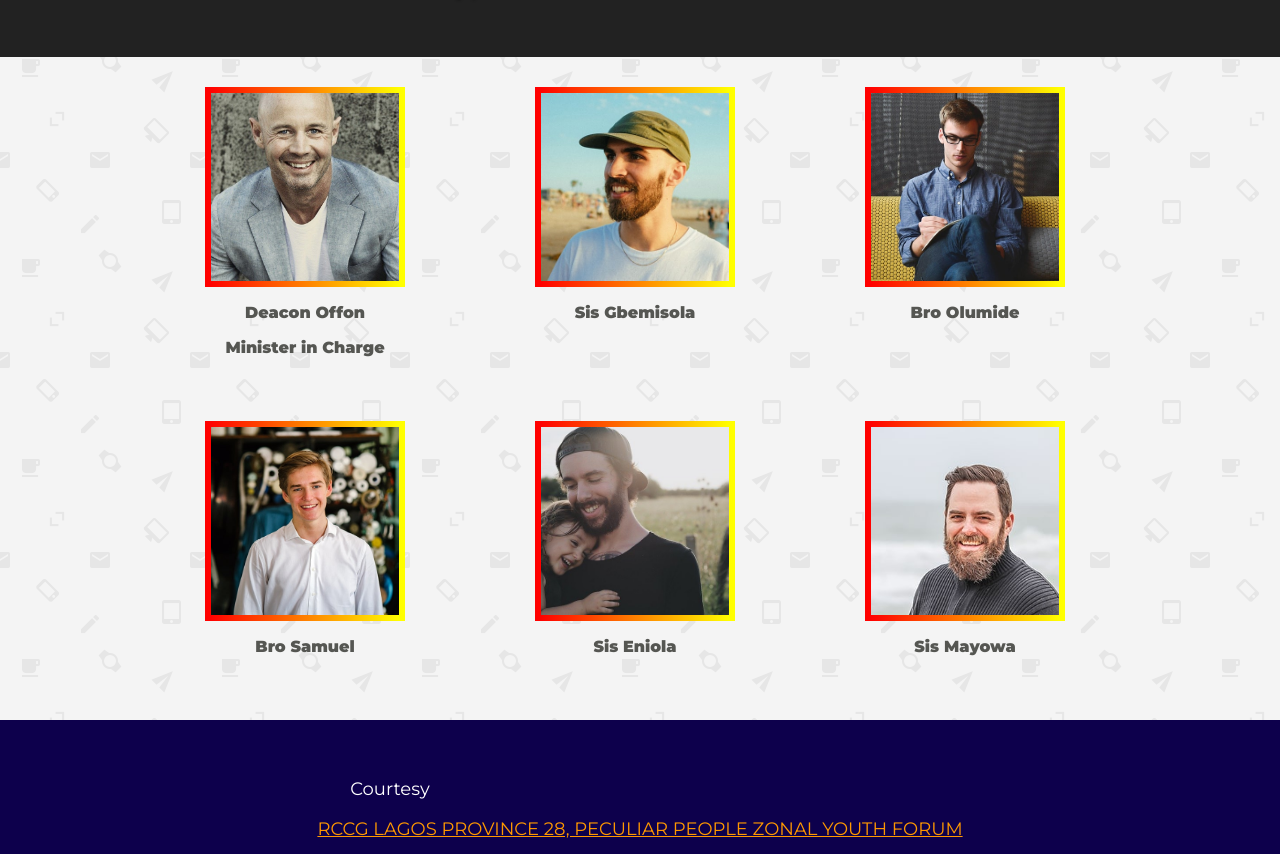
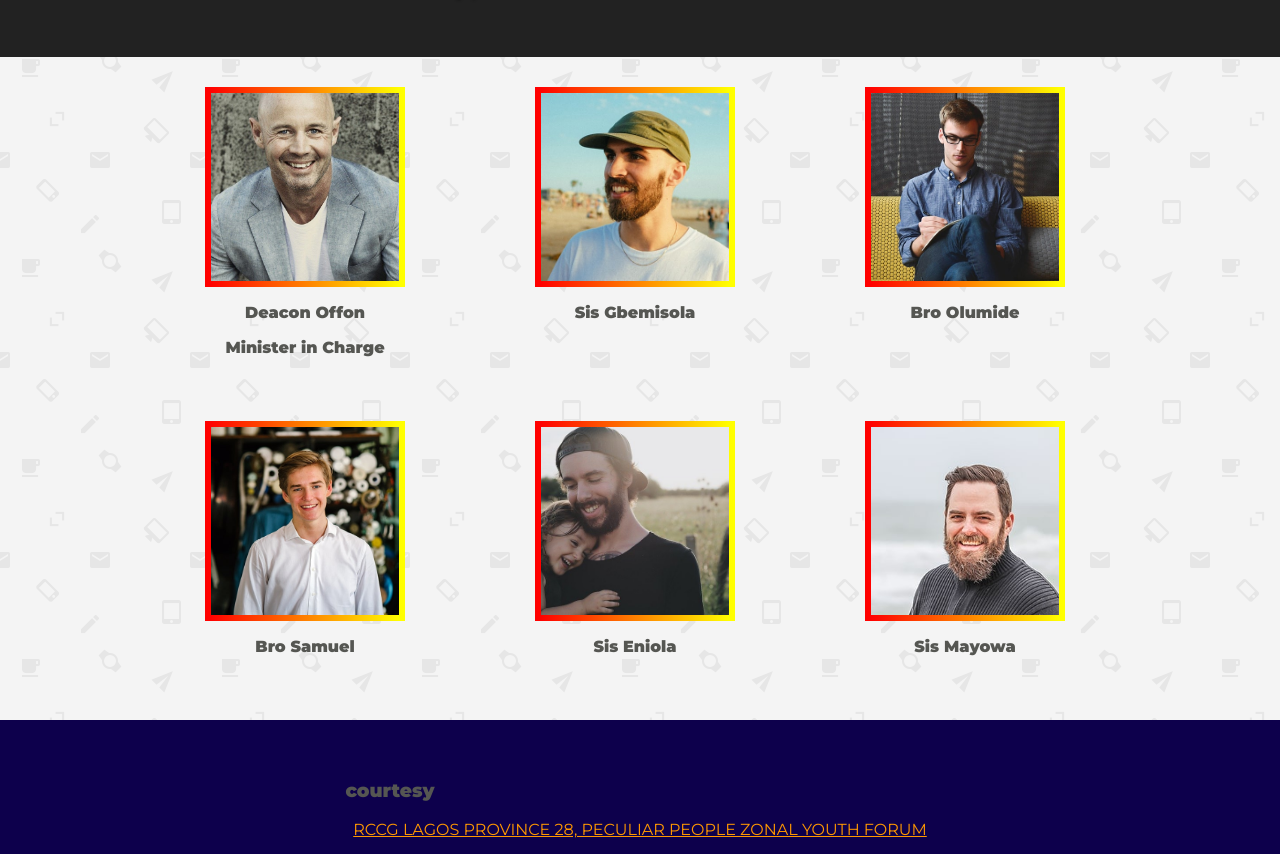
Before and after one commit to FrankTobiChi/PeculiarPeopleYouths.github.io, a plain HTML site: page index.html in a window 1280 px wide. Shown: the part 98-952 px from the top of the page. Drawn offline with nearby package versions, Linux system fonts and the light colour scheme.

Commit message:
Update index.html

```diff
--- a/index.html
+++ b/index.html
@@ -115,10 +115,10 @@
 			</div>
 		</div>
 
-		<div class="container">
-			<div class="topic">
-				<h3 class="topic__headline center">courtesy</h3>
-				<p class="topic__headline center">
+		<div class="center">
+			<div class="center">
+				<h3 class="center">courtesy</h3>
+				<p class="center">
 					<a class="center" href="https://www.bit.ly/ppzoneyouths/" target="_blank">RCCG LAGOS PROVINCE 28, PECULIAR PEOPLE ZONAL YOUTH FORUM</a>
 				</p>
 			</div>
```
